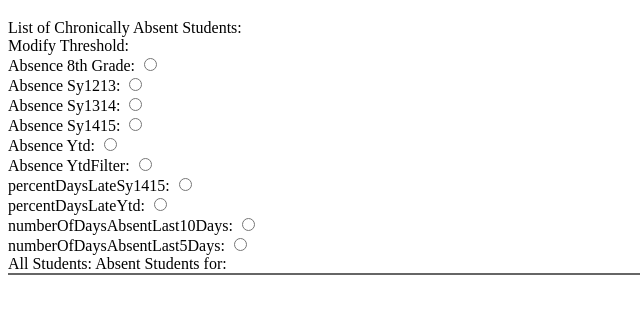
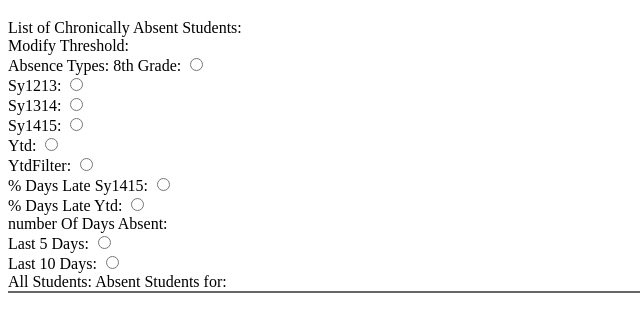
Before and after one commit to samguergen/StudentAttendance, a website: page app/index.html in a window 1280 px wide. Shown: the part 61-392 px from the top of the page, without its empty margins (0-640 px from the left). Drawn offline with nearby package versions, Linux system fonts and the light colour scheme; some packages are replaced by stand-ins of ours; no server answers.

Commit message:
better label but not ordere

```diff
--- a/app/index.html
+++ b/app/index.html
@@ -26,54 +26,31 @@ List of Chronically Absent Students:
       <option ng-click="checkAttendance('numberOfDaysAbsentLast5Days')">numberOfDaysAbsentLast5Days</option>
    </select> -->
 
- Absence 8th Grade:
- <input type="radio" ng-model="value" value="Absence 8th Grade" ng-change="checkAttendance('attendance8thGrade')"> <br>
- Absence Sy1213:
+Absence Types:
+8th Grade:
+  <input type="radio" ng-model="value" value="Absence 8th Grade" ng-change="checkAttendance('attendance8thGrade')"> <br>
+ Sy1213:
  <input type="radio" ng-model="value" value="Absence Sy1213" ng-change="checkAttendance('attendanceSy1213')"> <br>
-  Absence Sy1314:
+  Sy1314:
   <input type="radio" ng-model="value" value="Absence Sy1314" ng-change="checkAttendance('attendanceSy1314')"><br>
-  Absence Sy1415:
+  Sy1415:
   <input type="radio" ng-model="value" value="Absence Sy1415" ng-change="checkAttendance('attendanceSy1415')"><br>
-  Absence Ytd:
+  Ytd:
   <input type="radio" ng-model="value" value="Absence Ytd" ng-change="checkAttendance('attendanceYtd')"><br>
-  Absence YtdFilter:
+  YtdFilter:
   <input type="radio" ng-model="value" value="Absence YtdFilter" ng-change="checkAttendance('attendanceYtdFilter')"><br>
-  percentDaysLateSy1415:
+  % Days Late Sy1415:
   <input type="radio" ng-model="value" value="percentDaysLateSy1415" ng-change="checkAttendance('attendanceSy1415')" ><br>
-  percentDaysLateYtd:
+  % Days Late Ytd:
   <input type="radio" ng-model="value" value="percentDaysLateYtd" ng-change="checkAttendance('percentDaysLateYtd')"><br>
-  numberOfDaysAbsentLast10Days:
+  number Of Days Absent: <br>
+  Last 5 Days:
+  <input type="radio" ng-model="value" value="numberOfDaysAbsentLast5Days" ng-change="checkAttendance('numberOfDaysAbsentLast5Days')"><br>
+  Last 10 Days:
   <input type="radio" ng-model="value" value="numberOfDaysAbsentLast10Days" ng-change="checkAttendance('numberOfDaysAbsentLast10Days')"><br>
-  numberOfDaysAbsentLast5Days:
-  <input type="radio" ng-model="value" value="numberOfDaysAbsentLast5Days" ng-change="checkAttendance('numberOfDaysAbsentLast5Days')"><br>
-
 </div>
 
 All Students:
-<!--
-<table id="table-all-students" ng-hide="'byAbs' == true" >
-    <tr ng-repeat="student in students">
-        <td>{{ student.studentId }}</td>
-        <td>{{ student.studentName }}</td>
-        <td>{{ student.cohort }}</td>
-        <td>{{ student.schoolName }}</td>
-        <td>{{ student.gender }}</td>
-        <td>{{ student.studentEmail }}</td>
-        <td>{{ student.ethnicity }}</td>
-    </tr>
-      <tr>
-        <td>{{ student.attendance8thGrade }}</td>
-        <td>{{ student.attendanceSy1213 }}</td>
-        <td>{{ student.attendanceSy1314 }}</td>
-        <td>{{ student.attendanceSy1415 }}</td>
-        <td>{{ student.percentDaysLateSy1415 }}</td>
-        <td>{{ student.attendanceYtd }}</td>
-        <td>{{ student.percentDaysLateYtd }}</td>
-        <td>{{ student.numberOfDaysAbsentLast10Days }}</td>
-        <td>{{ student.numberOfDaysAbsentLast5Days }}</td>
-        <td>{{ student.attendanceYtdFilter }}</td>
-    </tr>
-</table> -->
 
 Absent Students for:
  {{ absWindow }}
```
